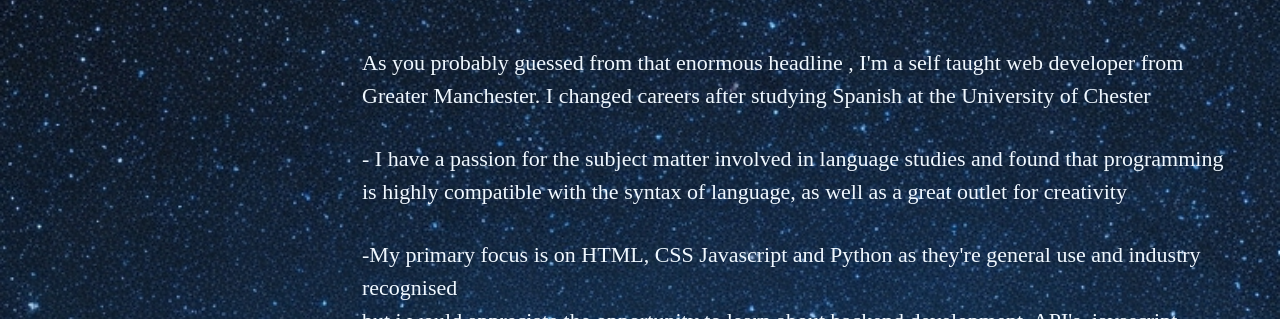
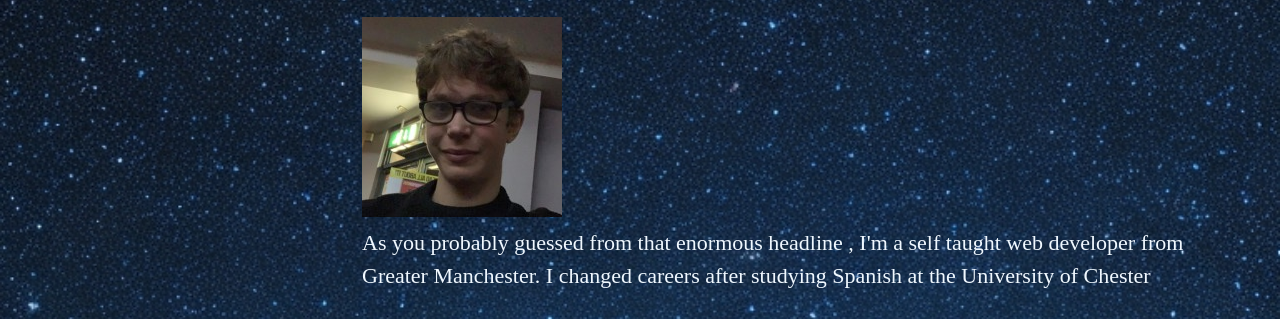
Before and after one commit to Boggie217/PortfolioPage, a plain HTML site: page index.html in a window 1280 px wide. Shown: the part 461-780 px from the top of the page. Drawn offline with Linux system fonts and the light colour scheme.

Commit message:
Update index.html

```diff
--- a/index.html
+++ b/index.html
@@ -23,7 +23,7 @@
     <main style="height: 100%;">
       <section id="about-me"> <!--This bit is the about me section-->
         <h2 style="font-size: 70px;">Hi, I'm Brad, a <i> self taught developer.</i></h2>
-        <img style = "width: 50px; src = "profile picture 2023.jpg"></img>
+        <img src = "profilePicture2023.jpg"></img>
             <p style="font-size: 22px; font-weight: lighter; margin-bottom: 30px;">  As you probably guessed from that enormous headline , I'm a self taught web developer from <br> Greater Manchester. I changed careers  after
                  studying Spanish at the University of Chester <br>
                 <p style="font-size: 22px; font-weight: lighter;margin-bottom: 30px;">- I have a passion for the subject matter involved in language studies
```
